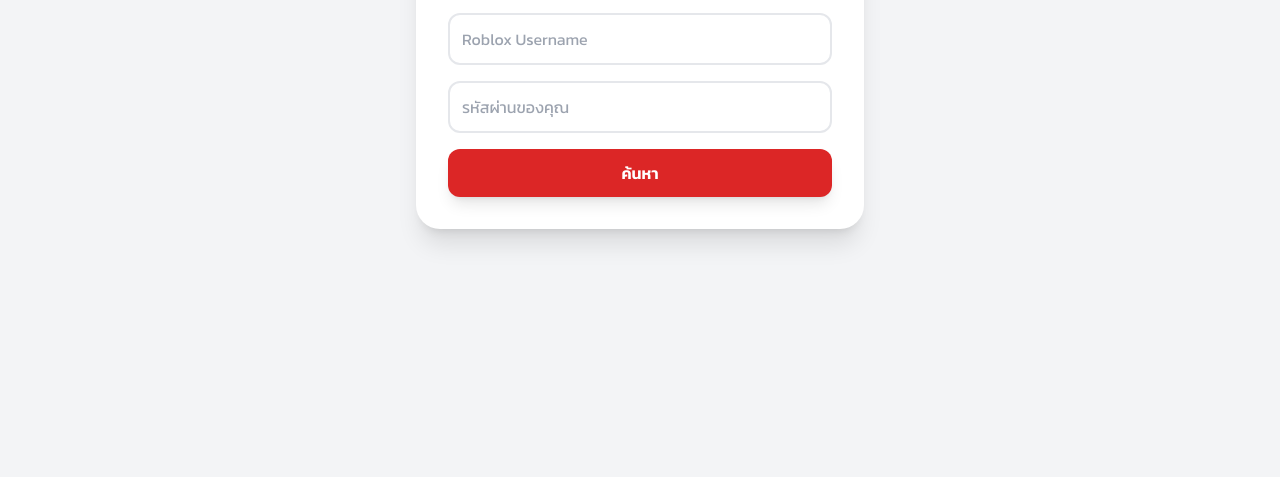
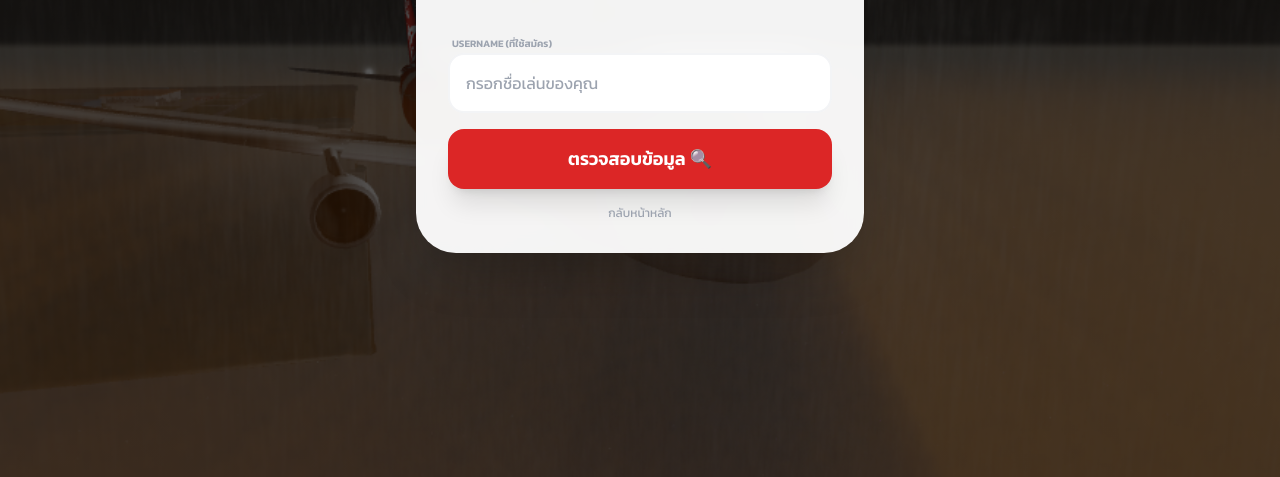
Before and after one commit to boooe8000-tech/ThaiLion-Career, a plain HTML site: page check-status.html in a window 1280 px wide. Shown: the part 323-800 px from the top of the page. Drawn offline with nearby package versions, Linux system fonts and the light colour scheme.

Commit message:
Update check-status.html

```diff
--- a/check-status.html
+++ b/check-status.html
@@ -2,36 +2,56 @@
 <html lang="th">
 <head>
     <meta charset="UTF-8">
-    <title>ตรวจสอบสถานะ | AirAsia Thai X</title>
+    <meta name="viewport" content="width=device-width, initial-scale=1.0">
+    <title>Check Status | AirAsia Thai X</title>
     <script src="https://cdn.tailwindcss.com"></script>
     <link href="https://fonts.googleapis.com/css2?family=Kanit:wght@300;400;600&display=swap" rel="stylesheet">
-    <style>body { font-family: 'Kanit', sans-serif; background-color: #f3f4f6; }</style>
+    <style>
+        body {
+            font-family: 'Kanit', sans-serif;
+            background-color: #0f172a;
+            background-image: linear-gradient(rgba(0, 0, 0, 0.6), rgba(0, 0, 0, 0.6)), url('plane.png');
+            background-size: cover;
+            background-position: center;
+            background-attachment: fixed;
+        }
+        .status-card {
+            background-color: rgba(255, 255, 255, 0.95);
+            backdrop-filter: blur(10px);
+            border-top: 8px solid #ce1219;
+        }
+    </style>
 </head>
-<body class="min-h-screen flex flex-col items-center justify-center p-6">
+<body class="min-h-screen flex items-center justify-center p-6">
 
-    <div id="search-section" class="bg-white p-8 rounded-3xl shadow-xl w-full max-w-md">
-        <h2 class="text-2xl font-bold text-center mb-6">เช็คสถานะการสมัคร</h2>
-        <div class="space-y-4">
-            <input type="text" id="user" placeholder="Roblox Username" class="w-full border-2 p-3 rounded-xl outline-none">
-            <input type="password" id="pass" placeholder="รหัสผ่านของคุณ" class="w-full border-2 p-3 rounded-xl outline-none">
-            <button onclick="check()" class="w-full bg-red-600 text-white py-3 rounded-xl font-bold shadow-lg">ค้นหา</button>
+    <div class="status-card p-8 rounded-[2.5rem] shadow-2xl w-full max-w-md text-gray-800">
+        <div class="text-center mb-8">
+            <h1 class="text-3xl font-bold text-red-600 italic uppercase">Check Status</h1>
+            <p class="text-[10px] text-gray-400 uppercase tracking-widest mt-1">ตรวจสอบสถานะการสมัครงาน</p>
         </div>
-    </div>
 
-    <div id="result-section" class="hidden bg-white p-8 rounded-3xl shadow-2xl w-full max-w-md text-center">
-        <h2 id="res-name" class="text-2xl font-bold mb-2"></h2>
-        <p id="res-dept" class="text-red-600 mb-6 font-bold"></p>
-        <div id="status-badge" class="inline-block px-8 py-2 rounded-full text-white font-bold text-lg mb-6"></div>
+        <div id="search-area" class="space-y-4">
+            <div>
+                <label class="text-[10px] font-bold text-gray-400 uppercase ml-1">Username (ที่ใช้สมัคร)</label>
+                <input type="text" id="check-user" placeholder="กรอกชื่อเล่นของคุณ" class="w-full border-2 border-gray-100 p-4 rounded-2xl outline-none focus:border-red-500 transition text-gray-700">
+            </div>
+            <button onclick="checkStatus()" class="w-full bg-red-600 text-white py-4 rounded-2xl font-bold text-lg hover:bg-red-700 shadow-xl transition active:scale-95 mt-2">
+                ตรวจสอบข้อมูล 🔍
+            </button>
+            <a href="index.html" class="block text-center text-xs text-gray-400 hover:text-red-500 mt-4 transition">กลับหน้าหลัก</a>
+        </div>
 
-        <div id="confirm-box" class="hidden border-2 border-dashed p-4 rounded-xl">
-            <p class="font-bold mb-3">กรุณายืนยันการรับสิทธิ์</p>
-            <div class="flex gap-2">
-                <button onclick="updateConfirm('ยืนยัน')" class="bg-green-500 text-white flex-1 py-2 rounded-lg font-bold">ยืนยัน</button>
-                <button onclick="updateConfirm('สละสิทธิ์')" class="bg-gray-400 text-white flex-1 py-2 rounded-lg font-bold">สละสิทธิ์</button>
-            </div>
-            <p id="confirm-status-text" class="text-xs mt-3 text-blue-600 italic"></p>
+        <div id="result-area" class="hidden mt-6 pt-6 border-t border-gray-100 text-center animate-pulse">
+            <p class="text-xs text-gray-400 uppercase mb-1">ผลการสมัครของคุณ</p>
+            <h2 id="res-name" class="text-xl font-bold text-gray-800 mb-4"></h2>
+
+            <div id="res-status-box" class="inline-block px-6 py-2 rounded-full text-sm font-bold uppercase tracking-widest mb-4">
+                </div>
+
+            <p id="res-dept" class="text-xs text-gray-500 italic"></p>
+
+            <button onclick="location.reload()" class="w-full bg-gray-100 text-gray-500 py-3 rounded-2xl font-bold text-xs mt-6">เช็คชื่ออื่น</button>
         </div>
-        <button onclick="location.reload()" class="mt-8 text-gray-400 text-sm underline">ค้นหาใหม่</button>
     </div>
 
     <script src="https://www.gstatic.com/firebasejs/8.10.0/firebase-app.js"></script>
@@ -47,33 +67,42 @@
         firebase.initializeApp(firebaseConfig);
         const db = firebase.database();
 
-        let loggedUser = "";
+        function checkStatus() {
+            const user = document.getElementById('check-user').value.trim();
+            if(!user) return alert("กรุณากรอกชื่อที่ใช้สมัครครับ");
 
-        function check() {
-            const u = document.getElementById('user').value.trim();
-            const p = document.getElementById('pass').value.trim();
-            db.ref('Applications/' + u).once('value', (s) => {
-                const d = s.val();
-                if(d && d.password === p) {
-                    loggedUser = u;
-                    document.getElementById('search-section').classList.add('hidden');
-                    document.getElementById('result-section').classList.remove('hidden');
-                    document.getElementById('res-name').innerText = u;
-                    document.getElementById('res-dept').innerText = "ตำแหน่ง: " + d.department;
-                    const b = document.getElementById('status-badge');
-                    b.innerText = d.status;
-                    b.className = "inline-block px-8 py-2 rounded-full text-white font-bold text-lg mb-6 " + (d.status==='Passed'?'bg-green-500':d.status==='Failed'?'bg-red-600':'bg-blue-600');
-                    if(d.status === 'Passed') {
-                        document.getElementById('confirm-box').classList.remove('hidden');
-                        document.getElementById('confirm-status-text').innerText = d.confirmStatus ? "สถานะปัจจุบัน: " + d.confirmStatus : "";
-                    }
-                } else { alert("ไม่พบข้อมูลหรือรหัสผ่านผิดครับ"); }
+            db.ref('Applications/' + user).once('value', snap => {
+                const data = snap.val();
+                if(!data) {
+                    alert("ไม่พบข้อมูลการสมัครของชื่อนี้ กรุณาตรวจสอบชื่ออีกครั้ง");
+                    return;
+                }
+
+                document.getElementById('search-area').classList.add('hidden');
+                const resArea = document.getElementById('result-area');
+                resArea.classList.remove('hidden');
+
+                document.getElementById('res-name').innerText = user;
+                document.getElementById('res-dept').innerText = "Position: " + data.department;
+
+                const statusBox = document.getElementById('res-status-box');
+                const status = data.status;
+
+                // ปรับแต่งสีตามสถานะ
+                if(status === "Pending") {
+                    statusBox.innerText = "กำลังรอตรวจสอบ (Pending)";
+                    statusBox.className = "inline-block px-6 py-2 rounded-full text-sm font-bold uppercase tracking-widest mb-4 bg-gray-200 text-gray-600";
+                } else if(status === "Interview") {
+                    statusBox.innerText = "เรียกสัมภาษณ์ (Interview)";
+                    statusBox.className = "inline-block px-6 py-2 rounded-full text-sm font-bold uppercase tracking-widest mb-4 bg-yellow-400 text-black";
+                } else if(status === "Passed") {
+                    statusBox.innerText = "ผ่านการคัดเลือก (Passed)";
+                    statusBox.className = "inline-block px-6 py-2 rounded-full text-sm font-bold uppercase tracking-widest mb-4 bg-green-500 text-white";
+                } else if(status === "Failed") {
+                    statusBox.innerText = "ไม่ผ่านการคัดเลือก (Failed)";
+                    statusBox.className = "inline-block px-6 py-2 rounded-full text-sm font-bold uppercase tracking-widest mb-4 bg-red-600 text-white";
+                }
             });
-        }
-
-        function updateConfirm(choice) {
-            db.ref('Applications/' + loggedUser).update({ confirmStatus: choice })
-            .then(() => alert("บันทึกการตัดสินใจเรียบร้อยแล้วครับ"));
         }
     </script>
 </body>
```
